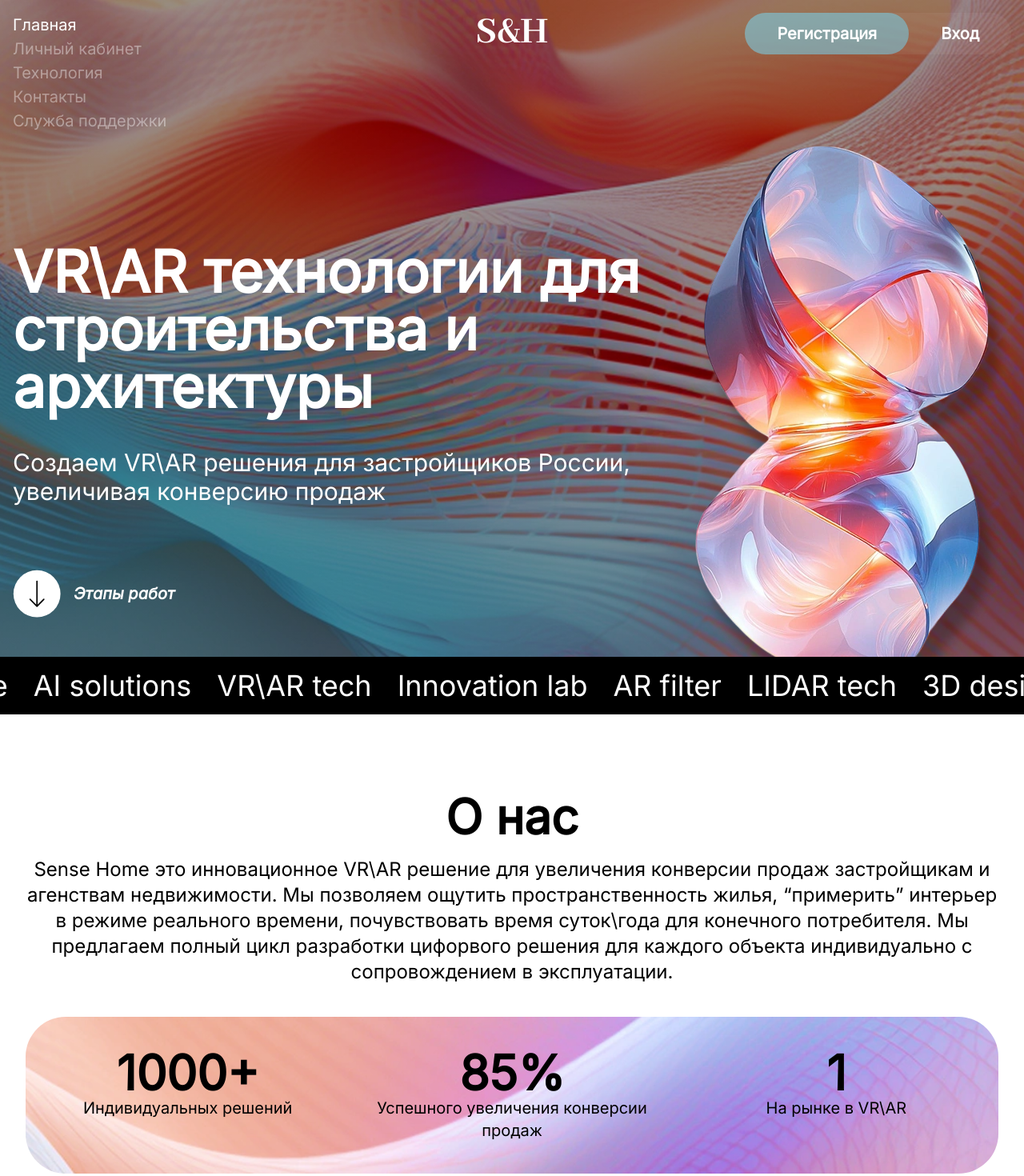
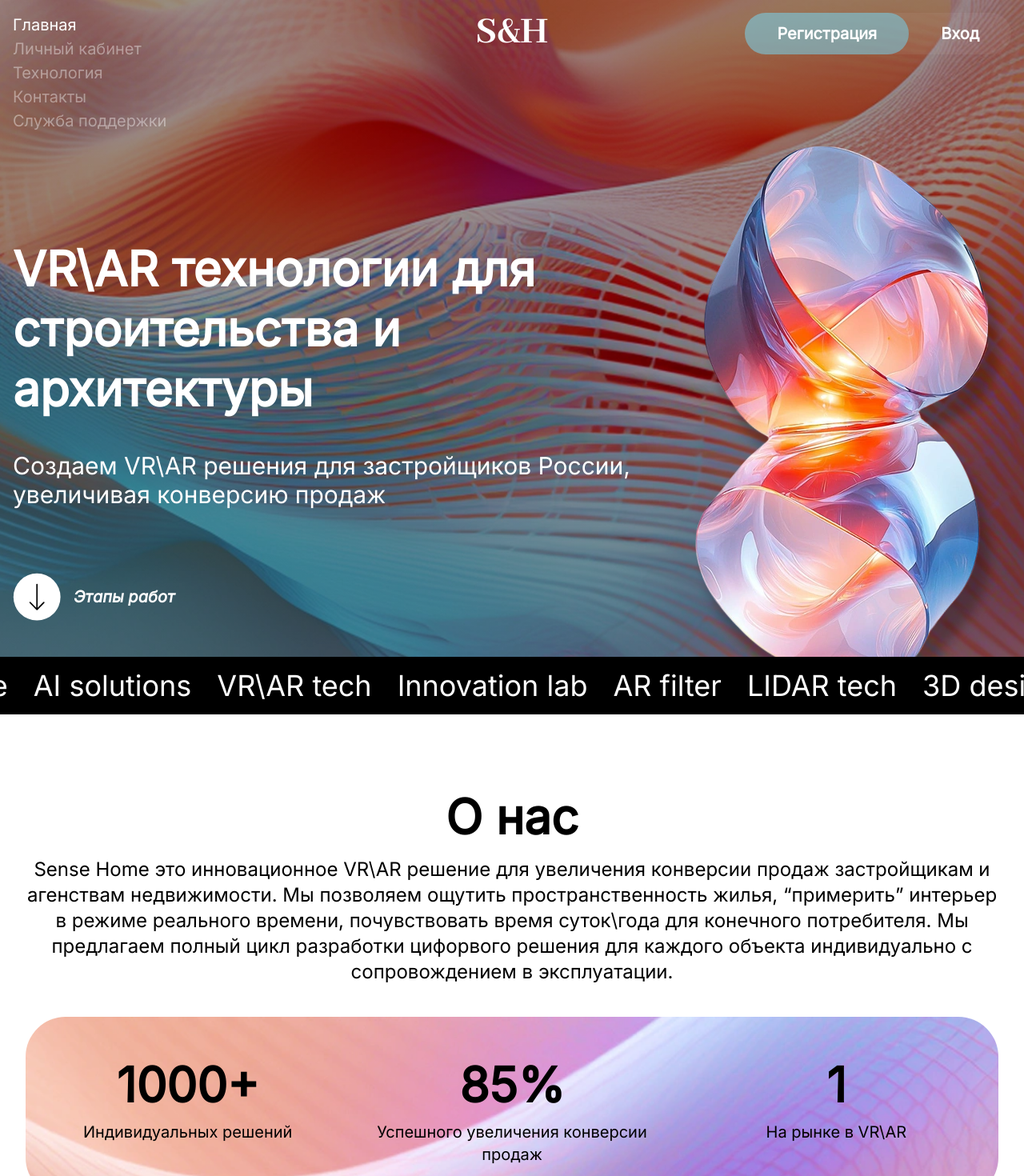
Before and after one commit to sense-and-home/sense-and-home-client, a React (Vite) app: page / in a window 1280 px wide. Shown: the top 1470 px of the page at 80% size. Built offline with nearby package versions, Linux system fonts and the light colour scheme.

Commit message:
refactor: create a separate class for heading styles

```diff
--- a/src/index.css
+++ b/src/index.css
@@ -1,7 +1,7 @@
 @import "tailwindcss";
 @import "@/assets/styles/fonts.css";
 
-@theme {
+@theme inline {
   --font-display: Inter, sans-serif;
 
   --radius-primary: 50px;
@@ -23,3 +23,8 @@
   width: 100%;
   margin-inline: auto;
 }
+
+.heading {
+  font-size: var(--text-6xl);
+  font-weight: 800;
+}
--- a/src/sections/AboutSection.tsx
+++ b/src/sections/AboutSection.tsx
@@ -3,7 +3,7 @@ import AboutBackground from "@/assets/img/about-background.webp";
 export function AboutSection() {
   return (
     <div className="bg-white px-8 py-20 text-center text-black">
-      <h2 className="text-6xl leading-relaxed font-extrabold">О нас</h2>
+      <h2 className="heading leading-relaxed font-extrabold">О нас</h2>
 
       <p className="mb-10 text-2xl">
         Sense Home это инновационное VR\AR решение для увеличения конверсии
@@ -20,17 +20,17 @@ export function AboutSection() {
           style={{ backgroundImage: `url(${AboutBackground})` }}
         >
           <div className="text-center">
-            <div className="text-6xl font-extrabold">1000+</div>
+            <div className="heading font-extrabold">1000+</div>
             <div className="text-xl">Индивидуальных решений</div>
           </div>
 
           <div className="text-center">
-            <div className="text-6xl font-extrabold">85%</div>
+            <div className="heading font-extrabold">85%</div>
             <div className="text-xl">Успешного увеличения конверсии продаж</div>
           </div>
 
           <div className="text-center">
-            <div className="text-6xl font-extrabold">1</div>
+            <div className="heading font-extrabold">1</div>
             <div className="text-xl">На рынке в VR\AR</div>
           </div>
         </div>
--- a/src/sections/HeroSection.tsx
+++ b/src/sections/HeroSection.tsx
@@ -72,8 +72,8 @@ export function HeroSection() {
         </div>
       </div>
       <div className="flex items-center justify-around px-4">
-        <div className="max-w-7xl">
-          <h1 className="mb-10 text-7xl font-extrabold">
+        <div className="max-w-5xl leading-tight">
+          <h1 className="heading mb-10 font-extrabold">
             VR\AR технологии для строительства и архитектуры
           </h1>
 
```
